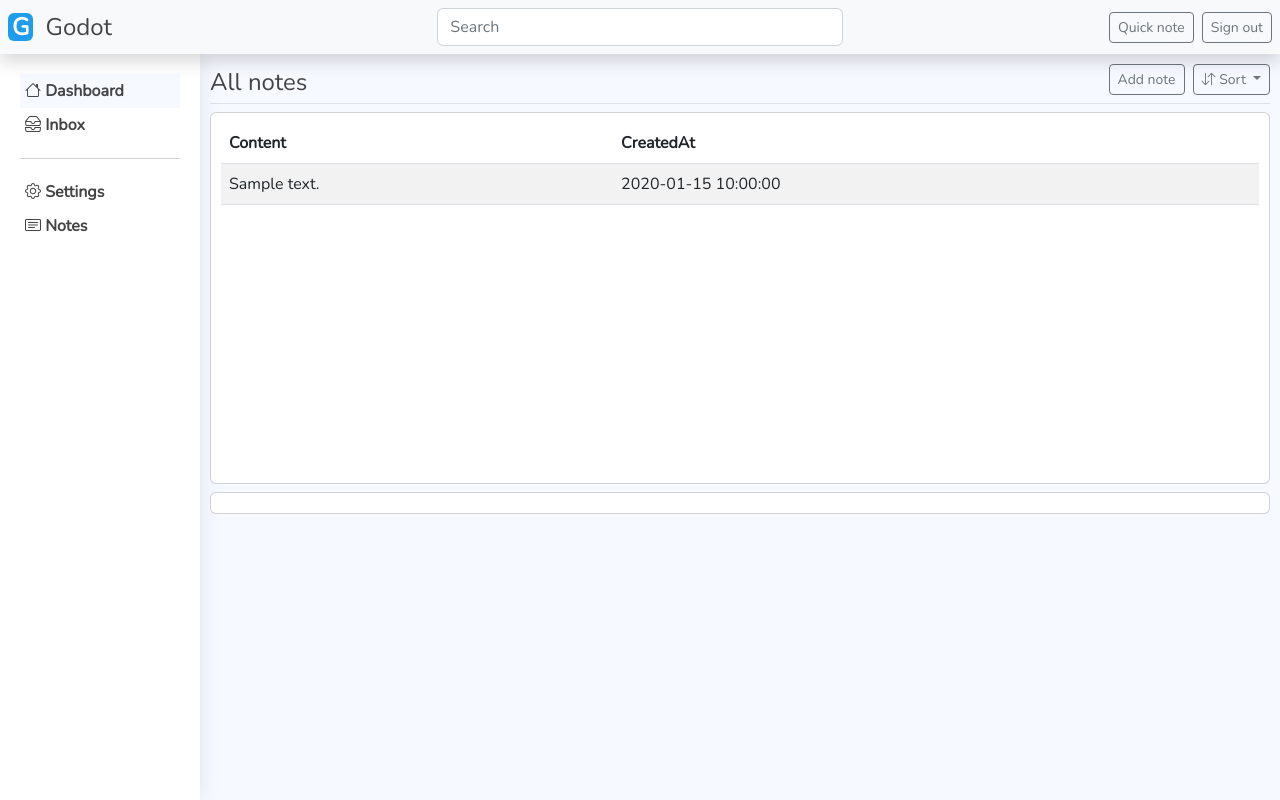
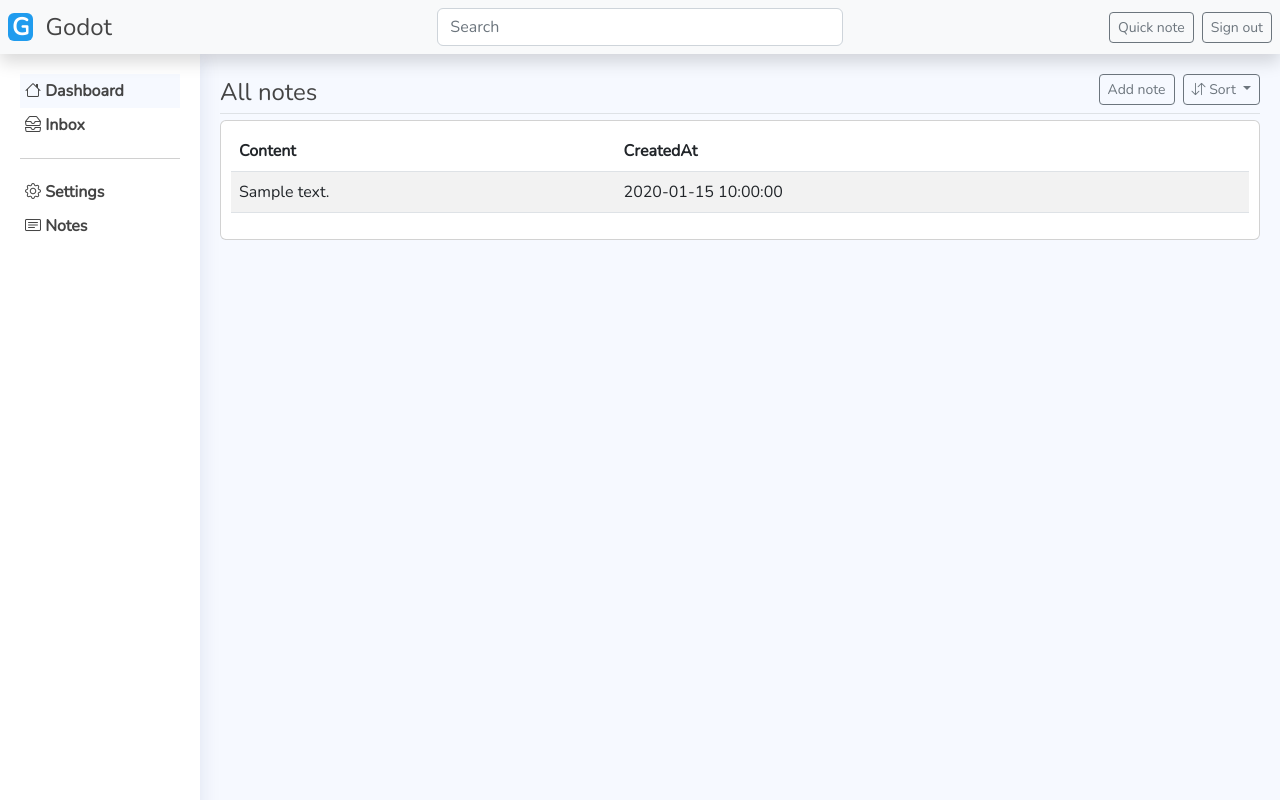
Before and after one commit to tom-poppe/godot, a Symfony app: template templates/note/index.html.twig in a window 1280 px wide. Run offline with Twig, Linux system fonts and the light colour scheme; the template is opened without the code that fills it: most values are stand-ins (such as "Sample title", 1, 10 or a date in 2020); some libraries are stand-ins or nearby versions.

Commit message:
Go for more fixed layout

```diff
--- a/public/css/godot.css
+++ b/public/css/godot.css
@@ -5,16 +5,20 @@ body {
     color: #444444;
 }
 
+/* Header */
+header {
+    height: 54px;
+}
+
 /* Navigation */
 aside {
     position: fixed;
     top: 54px;
-    left: 0;
-    bottom: 0;
     width: 200px;
     padding: 20px;
     box-shadow: 0px 0px 20px rgba(1, 41, 112, 0.1);
     background-color: #ffffff;
+    z-index: 60; /* Collides with main */
 }
 
 aside > ul {
@@ -33,10 +37,37 @@ aside > ul > li.active {
     background-color: #F6F9FF;
 }
 
+/* Content menu */
+.content-menu {
+    position: fixed;
+    top: 0;
+    left: 0;
+    height: 120px;
+    width: 100%;
+    padding: 74px 20px 0px 220px;
+    z-index: 50; /* Collides with content menu */
+}
+
 /* Content */
 main {
-    margin-left: 200px;
-    padding: 10px;
+    position: fixed;
+    top: 0;
+    left: 0;
+    padding: 120px 20px 20px 220px; /* Do like this to get correct vw-100 value */
+    width: 100%;
+    height: 100%;
+}
+
+main > .top {
+    overflow-y: auto;
+    max-height: 100%;
+    min-height: 50%;
+}
+
+main > .bottom {
+    overflow-y: auto;
+    max-height: 50%;
+    min-height: 0%;
 }
 
 div.card {
@@ -44,9 +75,7 @@ div.card {
 }
 
 /* Active Tables */
-.fixedTable {
-    overflow: auto;
-    height: 350px;
+.fixedTable { /* Overflow on div... */
     background-color: #ffffff;
 }
 
--- a/public/js/godot.js
+++ b/public/js/godot.js
@@ -141,7 +141,7 @@ function activateTable(tableName)
 {
     document.querySelectorAll("#" + tableName + " tr.data-row").forEach(function (item) {
         item.addEventListener('click', function(itemClicked) {
-            // Remove all active rows
+            // Remove all active rows if any
             document.querySelectorAll("#" + tableName + " tr.active").forEach(function (element) {
                 removeClass(element, "active");
             });
@@ -149,6 +149,16 @@ function activateTable(tableName)
             // Set new active row
             row = itemClicked.target.closest("tr");
             addClass(row, "active");
+
+            // Shrink table
+            document.getElementById(tableName).closest("main > .top").style.height = "50%";
+
+            // Load row into view
+            row.scrollIntoView({
+                behavior: 'auto',
+                block: 'center',
+                inline: 'center'
+            });
 
             // Load view
             url = row.getAttribute("data-show")
--- a/templates/_lib/base/base.html.twig
+++ b/templates/_lib/base/base.html.twig
@@ -13,7 +13,7 @@
     </head>
     <body>
         <!-- Header -->
-        <header class="shadow p-2 sticky-top bg-light">
+        <header class="shadow p-2 fixed-top bg-light">
             <div class="row flex-nowrap justify-content-between align-items-center">
                 <div class="col-4">
                     <a class="navbar-brand" href="{{ path("app_dashboard") }}">
@@ -36,7 +36,7 @@
         </header>
 
         <!-- Side nav bar -->
-        <aside>
+        <aside class="vh-100">
             <ul>
                 <li class="active">
                     <a href="{{ path("app_dashboard") }}" class="nav-link">
@@ -70,6 +70,11 @@
             </ul>
         </aside>
 
+        <!-- Content menu -->
+        <div class="content-menu">
+            {% block content_menu %}{% endblock %}
+        </div>
+
         <!-- Content -->
         <main>
             {% block body %}{% endblock %}
--- a/templates/dashboard/index.html.twig
+++ b/templates/dashboard/index.html.twig
@@ -3,6 +3,7 @@
 {% block title %}Dashboard{% endblock %}
 
 {% block body %}
+    <div class="main-header">
         <div class="d-flex justify-content-between flex-wrap flex-md-nowrap align-items-center py-2 mb-3 border-bottom">
             <h2>Dashboard</h2>
 
@@ -18,8 +19,11 @@
                 </button>
             </div>
         </div>
+    </div>
 
+    <div class="main-content">
         <div class="card">
             Content example
         </div>
+    </div>
 {% endblock %}
--- a/templates/note/index.html.twig
+++ b/templates/note/index.html.twig
@@ -2,7 +2,7 @@
 
 {% block title %}Notes{% endblock %}
 
-{% block body %}
+{% block content_menu %}
     <div class="d-flex justify-content-between border-bottom mb-2">
         <h4 class="mb-0 pt-1">All notes</h4>
 
@@ -22,6 +22,10 @@
 
         </div>
     </div>
+{% endblock %}
+
+{% block body %}
+    <div class="top">
         <div class="card">
             <div class="fixedTable">
                 <table id="noteTable" class="table table-striped table-hover">
@@ -33,11 +37,7 @@
                     </thead>
                     <tbody>
                     {% for note in notes %}
-                    <tr class="data-row" data-id="{{ note.id }}" data-show="{{ path("app_note_show", {"id": note.id}) }}"
-                        {% if note.deletedAt is null %}
-                            style="text-decoration: strikethrough;";
-                        {% endif %}
-                    >
+                        <tr class="data-row" data-id="{{ note.id }}" data-show="{{ path("app_note_show", {"id": note.id}) }}">
                             <td class="text-truncate" style="max-width: 600px;">{{ note.content }}</td>
                             <td>{{ note.createdAt ? note.createdAt|date('Y-m-d H:i:s') : '' }}</td>
                         </tr>
@@ -46,8 +46,9 @@
                 </table>
             </div>
         </div>
+    </div>
 
-    <div id="show-panel" class="card mt-2">
+    <div id="show-panel" class="bottom">
     </div>
 
     <script>
@@ -58,7 +59,7 @@
 
             // Set selected if we have one
             {% if selected %}
-                document.querySelectorAll('[data-id="{{ selected }}"]')[0].click();
+                document.querySelectorAll('[data-id="{{ selected }}"]')[0].click(); // TODO maybe better through session?
             {% endif %}
         }, false);
 
```
Also changed, not shown: templates/note/show.html.twig (+2 -11 lines). Lines whose indentation alone changed are shown as unchanged.
